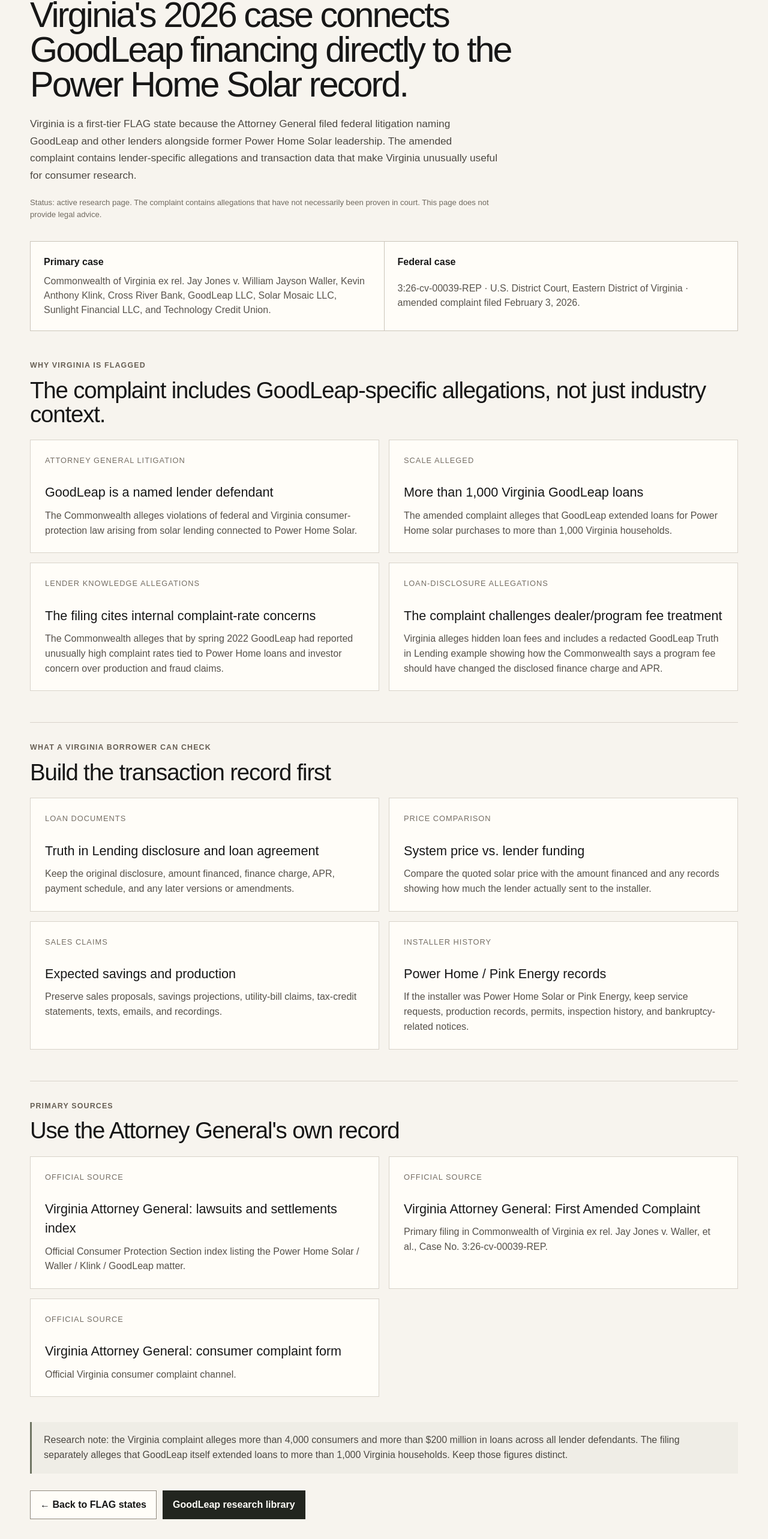
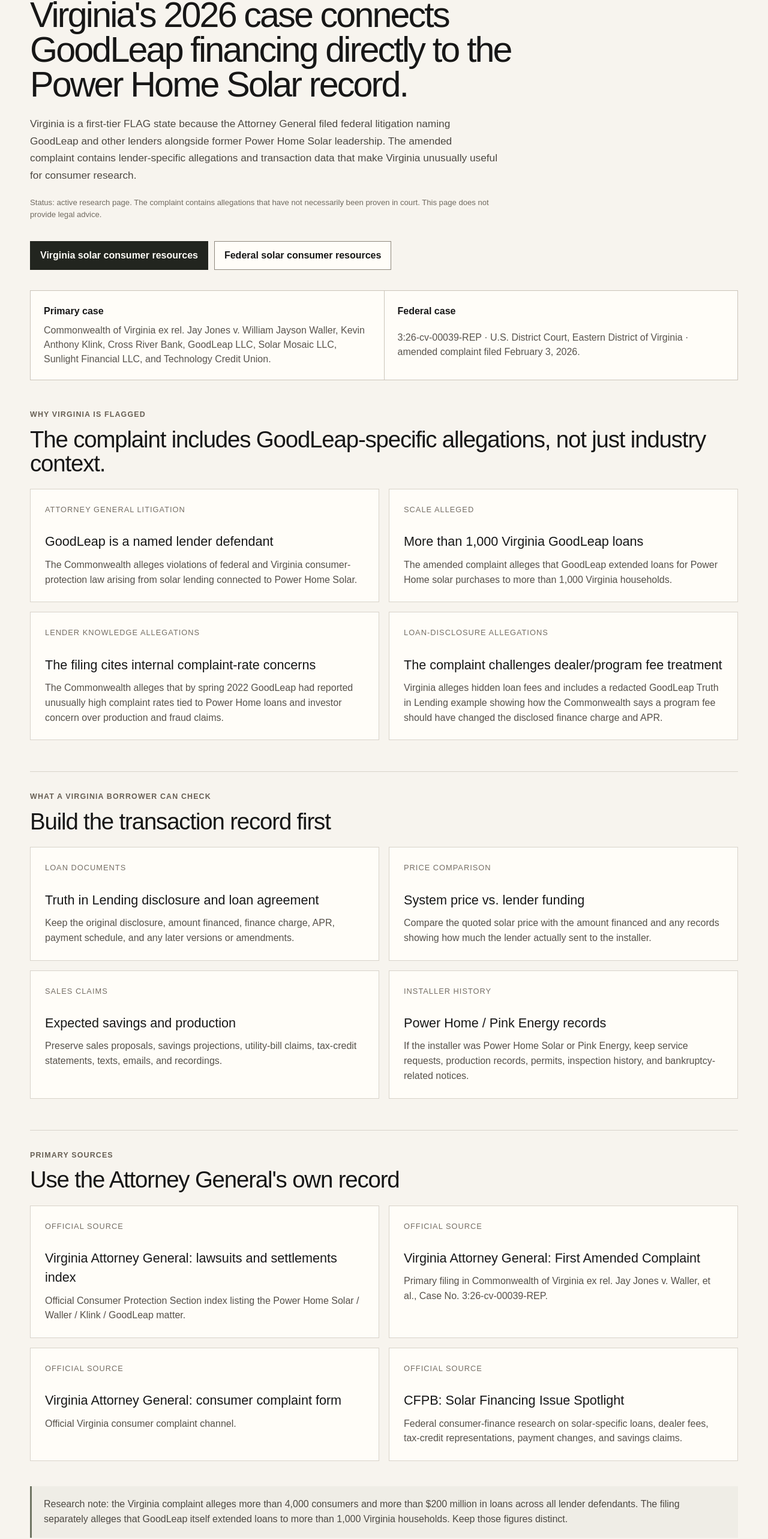
Before and after one commit to Decentralized-Rob/solar-consumer-research, a Next.js app: page /goodleap/states/virginia in a window 1280 px wide. Shown: the part 196-2762 px from the top of the page at 60% size. Built offline with nearby package versions, Linux system fonts and the light colour scheme.

Commit message:
Cross-link Virginia FLAG research to state and federal hubs

```diff
--- a/app/goodleap/states/virginia/page.tsx
+++ b/app/goodleap/states/virginia/page.tsx
@@ -21,6 +21,11 @@ const sources = [
     href: "https://www.oag.state.va.us/consumer-protection/index.php/file-a-complaint",
     detail: "Official Virginia consumer complaint channel.",
   },
+  {
+    title: "CFPB: Solar Financing Issue Spotlight",
+    href: "https://www.consumerfinance.gov/data-research/research-reports/issue-spotlight-solar-financing/",
+    detail: "Federal consumer-finance research on solar-specific loans, dealer fees, tax-credit representations, payment changes, and savings claims.",
+  },
 ];
 
 export default function GoodLeapVirginiaPage() {
@@ -28,7 +33,7 @@ export default function GoodLeapVirginiaPage() {
     <main className="gl-main">
       <section className="gl-section-intro">
         <p className="gl-kicker">FLAG state · Virginia</p>
-        <h1>Virginia's 2026 case connects GoodLeap financing directly to the Power Home Solar record.</h1>
+        <h1>Virginia&apos;s 2026 case connects GoodLeap financing directly to the Power Home Solar record.</h1>
         <p>
           Virginia is a first-tier FLAG state because the Attorney General filed federal litigation naming GoodLeap and other lenders alongside former Power Home Solar leadership. The amended complaint contains lender-specific allegations and transaction data that make Virginia unusually useful for consumer research.
         </p>
@@ -36,6 +41,11 @@ export default function GoodLeapVirginiaPage() {
           Status: active research page. The complaint contains allegations that have not necessarily been proven in court. This page does not provide legal advice.
         </p>
       </section>
+
+      <div className="gl-actions">
+        <Link className="gl-button gl-button-primary" href="/states/virginia">Virginia solar consumer resources</Link>
+        <Link className="gl-button" href="/federal-resources">Federal solar consumer resources</Link>
+      </div>
 
       <section className="gl-method-strip" aria-label="Virginia case summary">
         <div>
@@ -118,7 +128,7 @@ export default function GoodLeapVirginiaPage() {
         <div className="gl-heading-row">
           <div>
             <p className="gl-kicker">Primary sources</p>
-            <h2 id="va-sources-heading">Use the Attorney General's own record</h2>
+            <h2 id="va-sources-heading">Use the Attorney General&apos;s own record</h2>
           </div>
         </div>
         <div className="gl-section-grid">
@@ -138,7 +148,7 @@ export default function GoodLeapVirginiaPage() {
 
       <div className="gl-actions">
         <Link className="gl-button" href="/goodleap/states">← Back to FLAG states</Link>
-        <Link className="gl-button gl-button-primary" href="/goodleap/research">GoodLeap research library</Link>
+        <Link className="gl-button gl-button-primary" href="/states/virginia">All Virginia solar resources</Link>
       </div>
     </main>
   );
```
